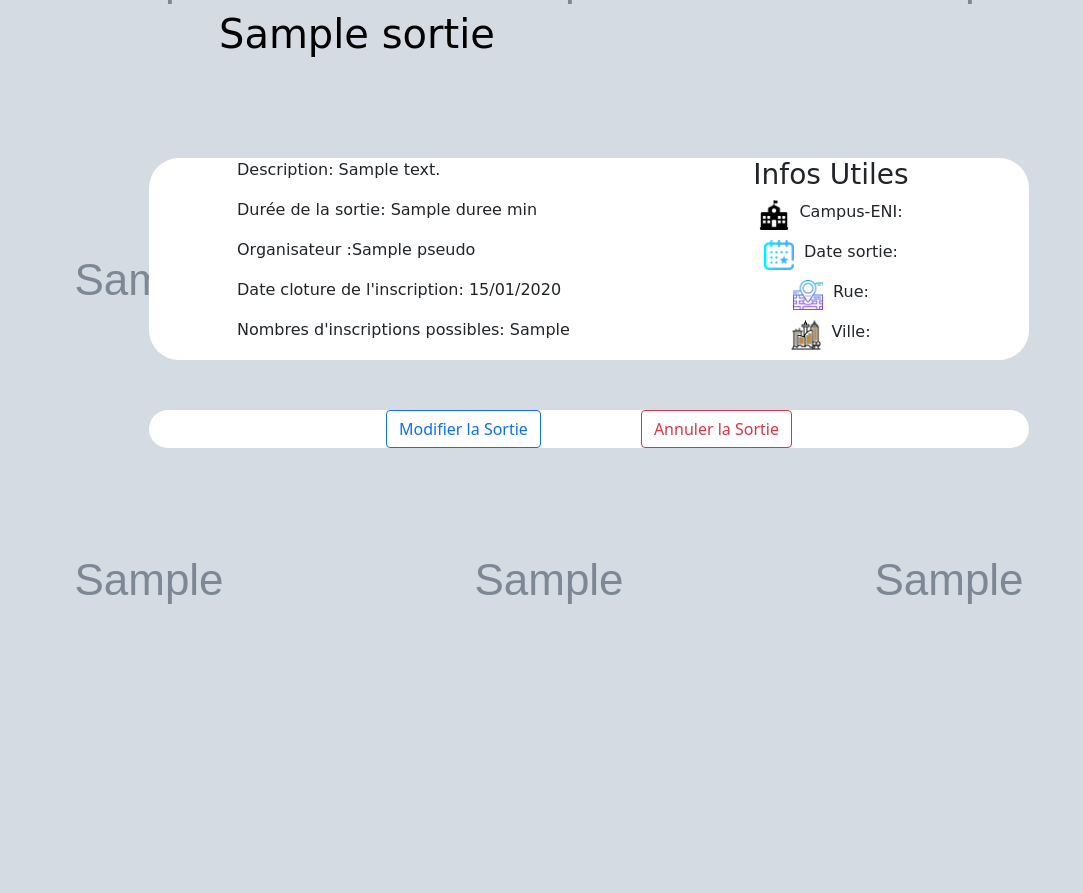
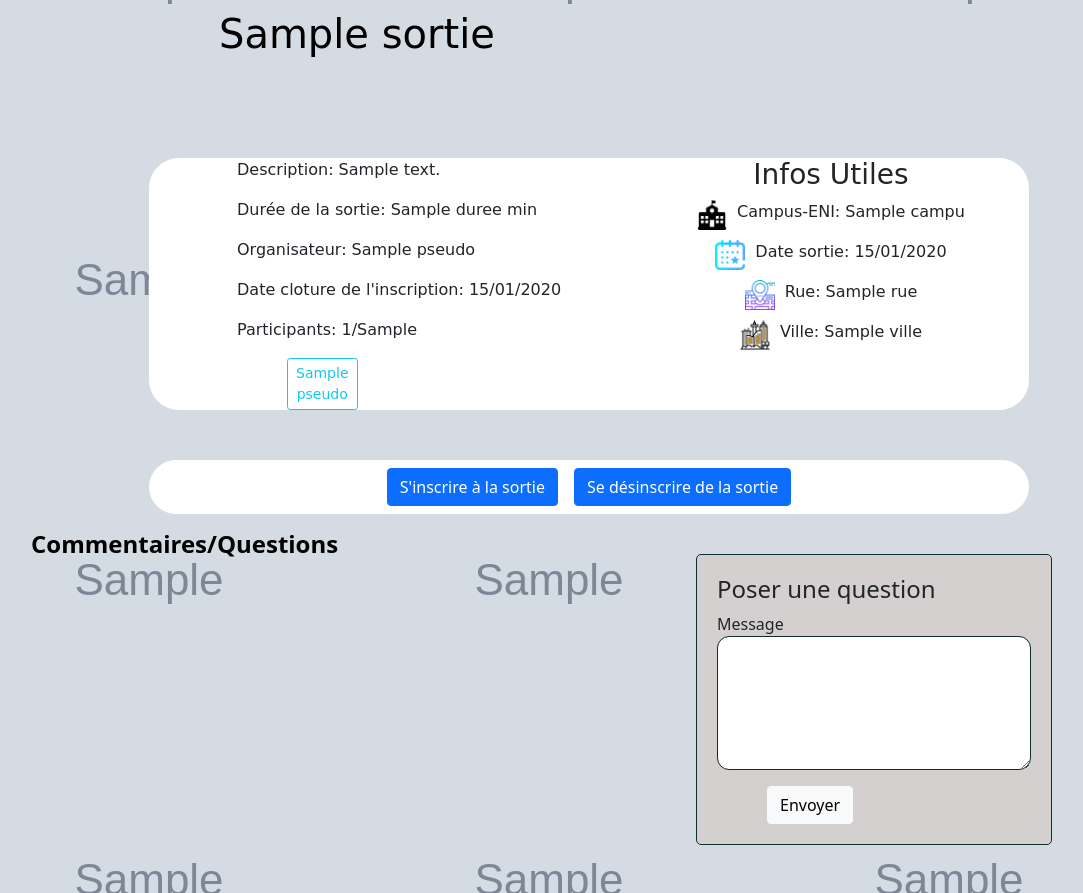
Before and after one commit to Farrowlia/sortir, a Symfony app: template templates/sortie/detail.html.twig in a window 1280 px wide. Shown: the part 170-1063 px from the top of the page, without its empty margins (51-1134 px from the left). Before the commit the page ends 774 px from the top, so only its background shows below. Run offline with Twig, Linux system fonts and the light colour scheme; the template is opened without the code that fills it: most values are stand-ins (such as "Sample title", 1, 10 or a date in 2020); grey boxes marked "Sample" are stand-in pictures; some libraries are stand-ins or nearby versions; some web fonts are replaced.

Commit message:
Update detail.html.twig

```diff
--- a/templates/sortie/detail.html.twig
+++ b/templates/sortie/detail.html.twig
@@ -1,129 +1,9 @@
-{#{% extends 'base.html.twig' %}#}
-
-{#{% block styleSheets %}#}
-{#    <link rel="stylesheet" href="{{ asset('css/dimitri.css') }}">#}
-{#    <link rel="stylesheet" href="{{ asset('css/bruno.css') }}">#}
-{#{% endblock %}#}
-{#{% block title %}{{ sortie.nom }}{% endblock %}#}
-
-{#{% block body %}#}
-
-{#    {% if sortie.dateDebut > todayMoinsOneMonth %}#}
-
-{#        <div class="container">#}
-{#            <div class="row p-5">#}
-{#                <div class="col">#}
-{#                    <p>Nom: {{ sortie.nom }}</p>#}
-{#                    <p>Date sortie: {{ sortie.dateDebut | date('d/m/Y à h:m') }}</p>#}
-{#                    <p>Durée: {{ sortie.duree }} min</p>#}
-{#                    <p>Date cloture: {{ sortie.dateCloture | date('d/m/Y') }}</p>#}
-{#                    <p>Participants: {{ tableauParticipants |length }}/{{ sortie.nbreInscriptionMax }}</p>#}
-{#                    <div class="row">#}
-{#                        {% for participant in tableauParticipants %}#}
-{#                            <div class="col-2">#}
-{#                                <button type="button" class="btn btn-outline-info btn-sm" data-bs-toggle="modal" data-bs-target="#exampleModal{{ participant.id }}">{{ participant.pseudo }}</button>#}
-{#                                <div class="modal fade" id="exampleModal{{ participant.id }}" tabindex="-1" aria-labelledby="exampleModalLabel{{ participant.id }}" aria-hidden="true">#}
-{#                                    <div class="modal-dialog">#}
-{#                                        <div class="modal-content">#}
-{#                                            <div class="modal-header">#}
-{#                                                <h5 class="modal-title" id="exampleModalLabel{{ participant.id }}">{{ participant.pseudo }}</h5>#}
-{#                                                <button type="button" class="btn-close" data-bs-dismiss="modal" aria-label="Close"></button>#}
-{#                                            </div>#}
-{#                                            <div class="row image-modal">#}
-{#                                                <div class="col-6 modal-body">#}
-{#                                                    {% if participant.urlImage %}#}
-{#                                                        {% if 'http' in participant.urlImage %}#}
-{#                                                            <img src="{{ participant.urlImage }}" alt="">#}
-{#                                                        {% else %}#}
-{#                                                            <img src="{{ 'images/users/' ~ participant.urlImage }}" alt="">#}
-{#                                                        {% endif %}#}
-{#                                                    {% else %}#}
-{#                                                        <img src="{{ 'images/users/imageUserParDefault.png' }}" alt="">#}
-{#                                                    {% endif %}#}
-{#                                                </div>#}
-{#                                                <div class="col-6 modal-body">#}
-{#                                                    <p>{{ participant.nom }}</p>#}
-{#                                                    <p>{{ participant.prenom }}</p>#}
-{#                                                    <p>{{ participant.email }}</p>#}
-{#                                                </div>#}
-{#                                            </div>#}
-{#                                            <div class="modal-footer">#}
-{#                                                <button type="button" class="btn btn-secondary" data-bs-dismiss="modal">Fermer</button>#}
-{#                                            </div>#}
-{#                                        </div>#}
-{#                                    </div>#}
-{#                                </div>#}
-{#                            </div>#}
-{#                        {% endfor %}#}
-{#                    </div>#}
-{#                    <p>Description: {{ sortie.description }}</p>#}
-{#                    <p>Rue: {{ sortie.lieu.rue }}</p>#}
-{#                    <p>Ville: {{ sortie.lieu.ville }}</p>#}
-{#                    <p>Organisateur :{{ sortie.organisateur.pseudo }}</p>#}
-{#                    <p>Etat : {{ sortie.etat.libelle }}</p>#}
-{#                    <p>Campus ENI : {{ sortie.campus.nom }}</p>#}
-{#                    <br>#}
-{#                    <div class="row">#}
-{#                        <div class="col">#}
-{#                            <a class="btn btn-primary" href="{{ path('sortie_inscription', {'id': sortie.id}) }}">S'inscrire à la sortie</a>#}
-{#                            <a class="btn btn-primary" href="{{ path('sortie_desinscription', {'id': sortie.id}) }}">Se désinscrire de la sortie</a>#}
-{#                            <a class="btn btn-danger" href="{{ path('sortie_annuler', {'id': sortie.id}) }}">Annuler la sortie</a>#}
-{#                        </div>#}
-{#                    </div>#}
-{#                    <br>#}
-{#                    <br>#}
-{#                    <br>#}
-
-
-
-{#                    <div class="row">#}
-{#                        <div class="col-sm-5 col-md-6 col-12 pb-4" id="contentCommentaire">#}
-{#                            <h4>Commentaires/Questions</h4>#}
-{#                            {% include "sortie/content/_commentaires.html.twig" %}#}
-{#                        </div>#}
-{#                        <div class="col-lg-4 col-md-5 col-sm-4 offset-md-1 offset-sm-1 col-12 mt-4 formCommentaire">#}
-{#                            <form id="formAjax">#}
-{#                                <div class="form-group">#}
-{#                                    <h4>Poser une question</h4>#}
-{#                                    <label for="inputText">Message</label>#}
-{#                                    <textarea name="inputCommentaireTexte" id="inputText" cols="30" rows="5" class="form-control"></textarea>#}
-{#                                </div>#}
-{#                                <div class="form-group pt-3">#}
-{#                                    <button type="button" id="buttonAjax" class="btn btn-light">Envoyer</button>#}
-{#                                </div>#}
-{#                            </form>#}
-{#                        </div>#}
-{#                    </div>#}
-
-
-
-{#                </div>#}
-{#            </div>#}
-{#        </div>#}
-
-{#    {% else %}#}
-{#        <div class="container pt-3 pb-5">#}
-{#            <div class="row">#}
-{#                <div class="col" style="height: 80vh">#}
-{#                    <h1>Désolé, cette sortie n'est plus disponible</h1>#}
-{#                    <img src="{{ asset('images/divers/crying-baby.png') }}" alt="" height="100%">#}
-{#                </div>#}
-{#            </div>#}
-{#        </div>#}
-{#    {% endif %}#}
-
-{#{% endblock %}#}
-
-
-
-
-
-
-
-
 {% extends 'base.html.twig' %}
 
-{% block styleSheets %}<link rel="stylesheet" href="{{ asset('css/dimitri.css') }}">{% endblock %}
+{% block styleSheets %}
+    <link rel="stylesheet" href="{{ asset('css/dimitri.css') }}">
+    <link rel="stylesheet" href="{{ asset('css/bruno.css') }}">
+{% endblock %}
 
 {% block title %}{{ sortie.nom }}{% endblock %}
 
@@ -135,40 +15,78 @@
 
 {% block body %}
 
-
+    {% if sortie.dateDebut > todayMoinsOneMonth %}
 
         <div class="h1">
-        <h1>{{ sortie.nom }}</h1>
+            {{ sortie.nom }}
         </div>
         <div class="section">
             <div class="article">
                 <p>Description: {{ sortie.description }}</p>
                 <p>Durée de la sortie: {{ sortie.duree }} min</p>
-            <p>Organisateur :{{ sortie.organisateur.pseudo }}</p>
+                <p>Organisateur: {{ sortie.organisateur.pseudo }}</p>
                 <p>Date cloture de l'inscription: {{ sortie.dateCloture | date('d/m/Y') }}
-            <p>Nombres d'inscriptions possibles: {{ sortie.nbreInscriptionMax }}</p>
+                <p>Participants: {{ tableauParticipants |length }}/{{ sortie.nbreInscriptionMax }}</p>
+                <div class="row">
+                    {% for participant in tableauParticipants %}
+                        <div class="col-3">
+                            <button type="button" class="btn btn-outline-info btn-sm" data-bs-toggle="modal" data-bs-target="#exampleModal{{ participant.id }}">{{ participant.pseudo }}</button>
+                            <div class="modal fade" id="exampleModal{{ participant.id }}" tabindex="-1" aria-labelledby="exampleModalLabel{{ participant.id }}" aria-hidden="true">
+                                <div class="modal-dialog">
+                                    <div class="modal-content">
+                                        <div class="modal-header">
+                                            <h5 class="modal-title" id="exampleModalLabel{{ participant.id }}">{{ participant.pseudo }}</h5>
+                                            <button type="button" class="btn-close" data-bs-dismiss="modal" aria-label="Close"></button>
+                                        </div>
+                                        <div class="row image-modal">
+                                            <div class="col-6 modal-body">
+                                                {% if participant.urlImage %}
+                                                    {% if 'http' in participant.urlImage %}
+                                                        <img src="{{ participant.urlImage }}" alt="">
+                                                    {% else %}
+                                                        <img src="{{ 'images/users/' ~ participant.urlImage }}" alt="">
+                                                    {% endif %}
+                                                {% else %}
+                                                    <img src="{{ 'images/users/imageUserParDefault.png' }}" alt="">
+                                                {% endif %}
+                                            </div>
+                                            <div class="col-6 modal-body">
+                                                <p>{{ participant.nom }}</p>
+                                                <p>{{ participant.prenom }}</p>
+                                                <p>{{ participant.email }}</p>
+                                            </div>
+                                        </div>
+                                        <div class="modal-footer">
+                                            <button type="button" class="btn btn-secondary" data-bs-dismiss="modal">Fermer</button>
+                                        </div>
+                                    </div>
+                                </div>
+                            </div>
+                        </div>
+                    {% endfor %}
+                </div>
             </div>
 
             <div class="icon">
                 <h3>Infos Utiles</h3>
 
                 <div class="icon1">
-                <p>Campus-ENI:</p>
+                    <p>Campus-ENI: {{ sortie.organisateur.campus.nom }}</p>
                     <img src="{{ asset('images/divers/university-campus.png') }}" alt="">
                 </div>
 
                 <div class="icon2">
-                <p>Date sortie:</p>
+                    <p>Date sortie: {{ sortie.dateDebut | date('d/m/Y') }}</p>
                     <img src="{{ asset('images/divers/date.png') }}" alt="">
                 </div>
 
                 <div class="icon3">
-                <p>Rue:</p>
+                    <p>Rue: {{ sortie.lieu.rue }}</p>
                     <img src="{{ asset('images/divers/vue-sur-la-rue.png') }}" alt="">
                 </div>
 
                 <div class="icon4">
-                <p>Ville:</p>
+                    <p>Ville: {{ sortie.lieu.ville }}</p>
                     <img src="{{ asset('images/divers/ville.png') }}" alt="">
                 </div>
             </div>
@@ -176,19 +94,51 @@
 
         <footer>
             <div class="bouton">
-            <button type="button" class="btn btn-outline-primary">Modifier la Sortie</button>
-            <button type="button" class="btn btn-outline-danger">Annuler la Sortie</button>
+                <a class="btn btn-primary m-2" href="{{ path('sortie_inscription', {'id': sortie.id}) }}">S'inscrire à la sortie</a>
+                <a class="btn btn-primary m-2" href="{{ path('sortie_desinscription', {'id': sortie.id}) }}">Se désinscrire de la sortie</a>
+                {% if (app.user.roles == ["ROLE_ADMIN"]) or (app.user.id == sortie.organisateur.id) %}
+                    <a class="btn btn-danger m-2" href="{{ path('sortie_annuler', {'id': sortie.id}) }}">Annuler la sortie</a>
+                {% endif %}
             </div>
         </footer>
 
+        <div class="container pt-3 pb-5">
+
+            <div class="row">
+                <div class="col-sm-5 col-md-6 col-12 pb-4" id="contentCommentaire">
+                    <h4>Commentaires/Questions</h4>
+                    {% include "sortie/content/_commentaires.html.twig" %}
+                </div>
+                <div class="col-lg-4 col-md-5 col-sm-4 offset-md-1 offset-sm-1 col-12 mt-4 formCommentaire">
+                    <form id="formAjax">
+                        <div class="form-group">
+                            <h4>Poser une question</h4>
+                            <label for="inputText">Message</label>
+                            <textarea name="inputCommentaireTexte" id="inputText" cols="30" rows="5" class="form-control"></textarea>
+                        </div>
+                        <div class="form-group pt-3">
+                            <button type="button" id="buttonAjax" class="btn btn-light">Envoyer</button>
+                        </div>
+                    </form>
+                </div>
+            </div>
+
+        </div>
 
 
-
+    {% else %}
+        <div class="container pt-3 pb-5">
+            <div class="row">
+                <div class="col" style="height: 80vh">
+                    <h1>Désolé, cette sortie n'est plus disponible</h1>
+                    <img src="{{ asset('images/divers/crying-baby.png') }}" alt="" height="100%">
+                </div>
+            </div>
+        </div>
+    {% endif %}
 
 
 {% endblock %}
-
-
 
 {% block javascripts %}
     <script>
```
Lines whose indentation alone changed are shown as unchanged.
